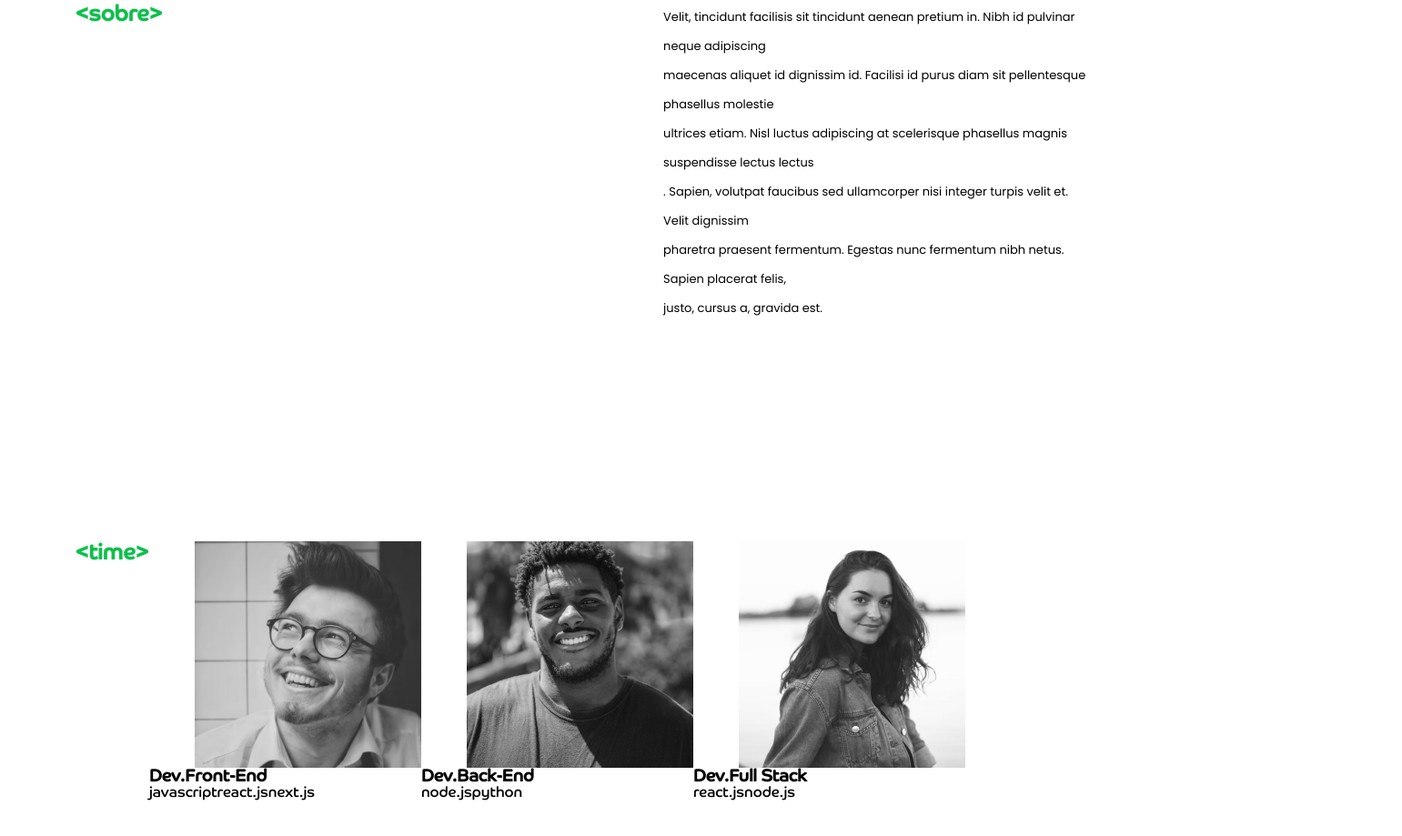
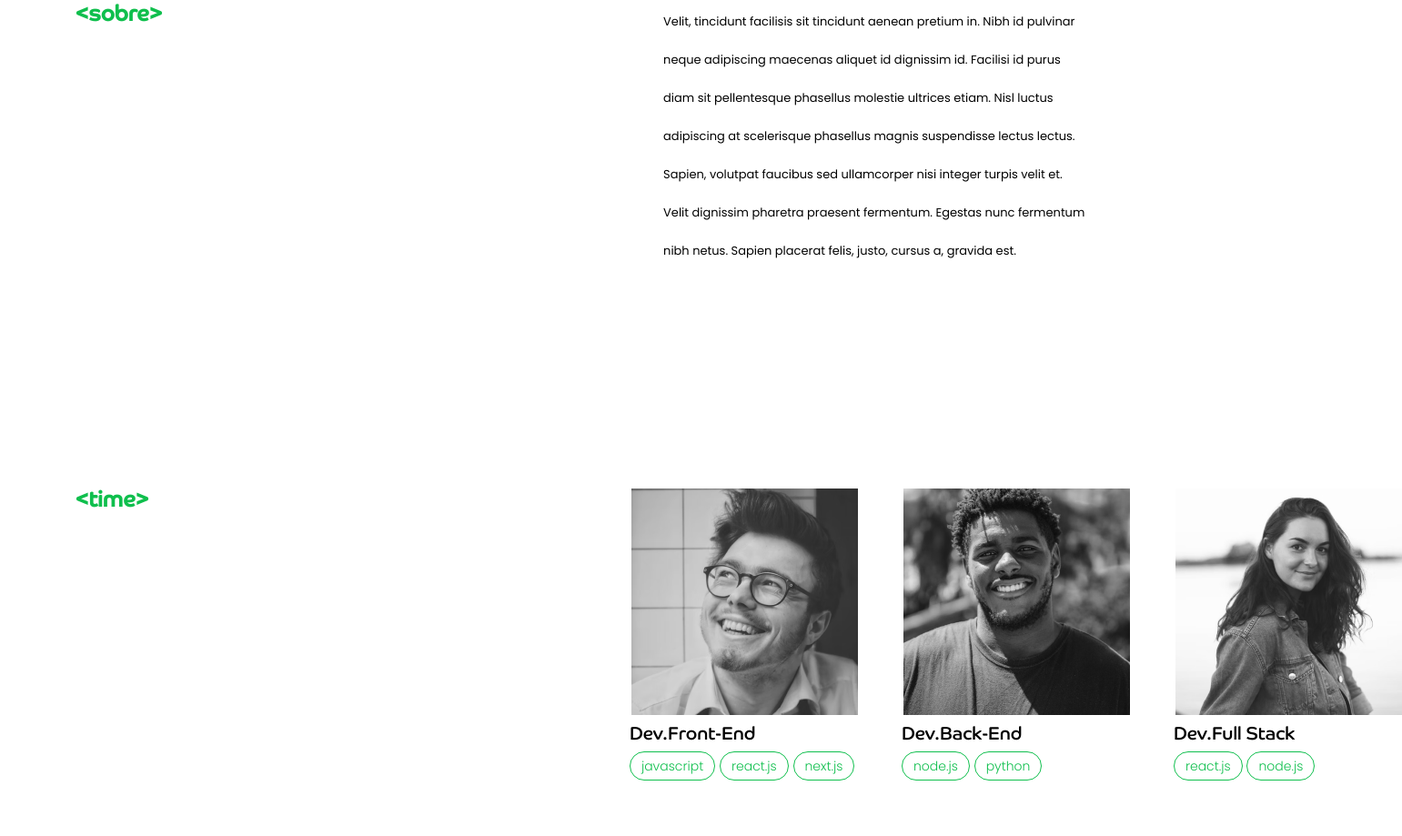
Before and after one commit to inolopesm-company/site, a plain HTML site: page index.html in a window 1280 px wide. Shown: the part 2180-3099 px from the top of the page at 91% size, 1541 px wide, since content can reach past the window. Drawn offline with Linux system fonts and the light colour scheme.

Commit message:
div alinhada, iniciando feedback

```diff
--- a/index.html
+++ b/index.html
@@ -145,10 +145,10 @@
       <div class="sobre__item">
         <h2 class="sobre__title"> &lt;sobre&gt; </h2>
         <p class="sobre__text">Velit, tincidunt facilisis sit tincidunt aenean pretium in. Nibh id pulvinar neque
-          adipiscing<br> maecenas aliquet id dignissim id. Facilisi id purus diam sit pellentesque phasellus
-          molestie<br> ultrices etiam. Nisl luctus adipiscing at scelerisque phasellus magnis suspendisse lectus
-          lectus<br>. Sapien, volutpat faucibus sed ullamcorper nisi integer turpis velit et. Velit dignissim<br>
-          pharetra praesent fermentum. Egestas nunc fermentum nibh netus. Sapien placerat felis,<br> justo, cursus a,
+          adipiscing maecenas aliquet id dignissim id. Facilisi id purus diam sit pellentesque phasellus
+          molestie ultrices etiam. Nisl luctus adipiscing at scelerisque phasellus magnis suspendisse lectus
+          lectus. Sapien, volutpat faucibus sed ullamcorper nisi integer turpis velit et. Velit dignissim
+          pharetra praesent fermentum. Egestas nunc fermentum nibh netus. Sapien placerat felis, justo, cursus a,
           gravida est.</p>
       </div>
       <div class="time__item">
@@ -156,8 +156,8 @@
         <div class="time__container">
         <div class="time__equipe">
           <img class="sobre__img" src="imagens/dev1.png">
-          <h3>Dev.Front-End</h3>
-          <ul class="sobre__tag">
+          <h3 class="time__title">Dev.Front-End</h3>
+          <ul class="sobre__tags">
             <li class="sobre__tag">
               javascript
             </li>
@@ -171,8 +171,8 @@
         </div>
       <div class="time__equipe">
         <img class="sobre__img" src="imagens/dev 2.png">
-        <h3>Dev.Back-End</h3>
-        <ul class="sobre__tag">
+        <h3 class="time__title">Dev.Back-End</h3>
+        <ul class="sobre__tags">
           <li class="sobre__tag">
             node.js
           </li>
@@ -183,12 +183,12 @@
       </div>
       <div class="time__equipe">
         <img class="sobre__img" src="imagens/dev 3.png">
-        <h3>Dev.Full Stack</h3>
-        <ul class="sobre__tag">
+        <h3 class="time__title">Dev.Full Stack</h3>
+        <ul class="sobre__tags">
           <li class="sobre__tag">
             react.js
           </li>
-          <li>
+          <li class="sobre__tag">
             node.js
           </li>
         </ul>
@@ -197,6 +197,7 @@
     </div>
     </div>
     </div>
+    </div>
   </section>
 </body>
 </html>
--- a/style.css
+++ b/style.css
@@ -220,8 +220,8 @@ body {
 .sobre__text {
   font-family: var(--font-secondary);
   font-size: 13px;
-  line-height: 32px;
-  align-items: left;
+  line-height: 42px;
+  align-items: right;
   padding-left: 550px;
 }
 
@@ -229,6 +229,20 @@ body {
 .time__item {
   padding-top: 15rem;
   display: flex;
+}
+
+.time__title {
+  font-size: 1.25em;
+  line-height: 2em;
+  font-weight: 400;
+  padding-left: 3rem;
+}
+
+
+.time__container {
+  flex-direction: row;
+  display: flex;
+  margin-left: 30rem;
 }
 
 .time__equipe {
@@ -240,12 +254,21 @@ body {
   padding-left: 50px;
 }
 
+.sobre__tags {
+  display: flex;
+  gap: 0.3rem;
+  padding-left: 3rem;
+}
+
 .sobre__tag {
   list-style: none;
   display: flex;
+  gap: 0.3rem;
+  color: var(--green);
+  border: 1px solid var(--green);
+  border-radius: 1rem;
+  padding: 0.5rem 0.75rem;
+  font-family: var(--font-secondary), sans-serif;
+  font-size: 0.875em;
+  font-weight: 300;
 }
-
-.time__container {
-  flex-direction: row;
-  display: flex;
-}
```
